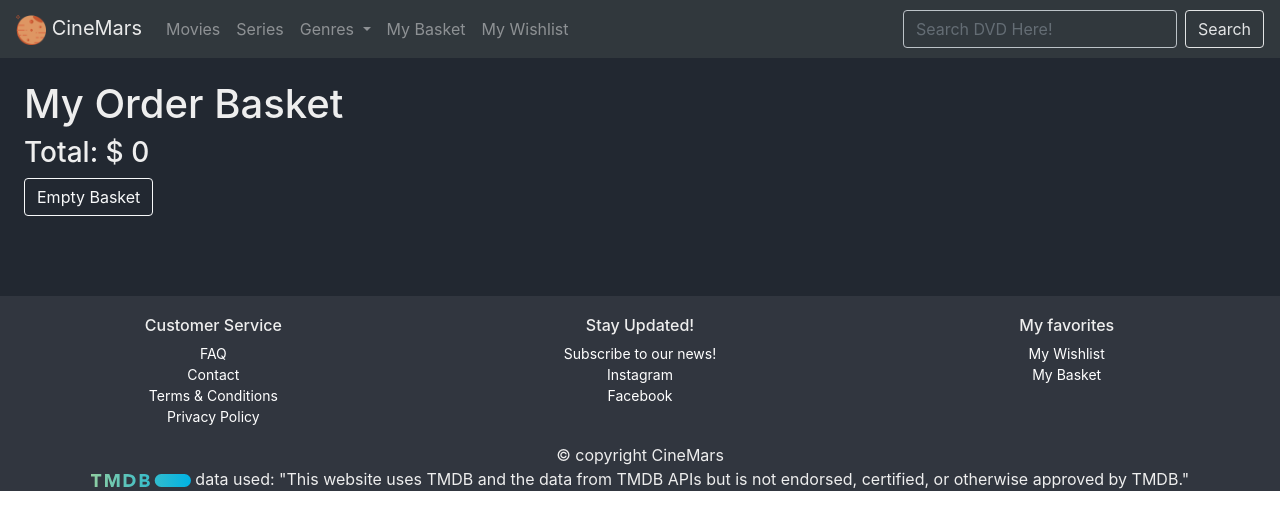
After one commit to alexYooDev/e-commerce, a Flask app: page /order in a window 1280 px wide. The commit adds this page. Shown: the top 530 px of the page. Run offline with Flask 3, Linux system fonts and the light colour scheme; data comes from the database, SQL or seed files in the repository; both versions use the stored data as it was after the commit; some libraries are stand-ins or nearby versions.

Commit message:
implement add, delete, empty order

```diff
--- a/cinemarsapp/static/style/style.css
+++ b/cinemarsapp/static/style/style.css
@@ -135,6 +135,10 @@ html, body {
   color: white;
 }
 
+.order-image {
+  height: 20vh;
+}
+
 
 footer {
   padding-top: 20px;
--- a/cinemarsapp/templates/base.html
+++ b/cinemarsapp/templates/base.html
@@ -42,7 +42,7 @@
           </div>
           </li>
           <li class="nav-item">
-              <a class="nav-link" href="#">My Basket</a>
+              <a class="nav-link" href={{url_for('main.add_order')}}>My Basket</a>
           </li>
           <li class="nav-item">
               <a class="nav-link" href="#">My Wishlist</a>
@@ -111,9 +111,10 @@
       <img width="100" src={{url_for('static', filename='img/reference.svg')}} alt="data-reference"> data used:
       <span>"This website uses TMDB and the data from TMDB APIs but is not endorsed, certified, or otherwise approved by TMDB."</span>
     </section>
+    <script src="https://cdn.jsdelivr.net/npm/jquery@3.5.1/dist/jquery.slim.min.js" integrity="sha384-DfXdz2htPH0lsSSs5nCTpuj/zy4C+OGpamoFVy38MVBnE+IbbVYUew+OrCXaRkfj" crossorigin="anonymous"></script>
   </footer>
-  <script src="https://cdn.jsdelivr.net/npm/jquery@3.5.1/dist/jquery.slim.min.js" integrity="sha384-DfXdz2htPH0lsSSs5nCTpuj/zy4C+OGpamoFVy38MVBnE+IbbVYUew+OrCXaRkfj" crossorigin="anonymous"></script>
   <script src="https://cdn.jsdelivr.net/npm/bootstrap@4.6.2/dist/js/bootstrap.bundle.min.js" integrity="sha384-Fy6S3B9q64WdZWQUiU+q4/2Lc9npb8tCaSX9FK7E8HnRr0Jz8D6OP9dO5Vg3Q9ct" crossorigin="anonymous"></script>
   <!-- <script src="https://cdn.jsdelivr.net/npm/bootstrap@5.3.3/dist/js/bootstrap.bundle.min.js" integrity="sha384-YvpcrYf0tY3lHB60NNkmXc5s9fDVZLESaAA55NDzOxhy9GkcIdslK1eN7N6jIeHz" crossorigin="anonymous"></script> -->
+  {% block foot %} {% endblock %}
 </body>
 </html>
--- /dev/null
+++ b/cinemarsapp/templates/basket.html
@@ -0,0 +1,34 @@
+{% extends 'base.html' %}
+
+{% block main %}
+<section class="page-section-layout">
+  <article class="mx-4 my-4">
+      <h1 >My Order Basket</h1>
+        <div class="d-flex justify-content-center flex-column">
+          {% for dvd in order.dvds%}
+          <div class="jumbotron bg-dark py-4">
+              <div class="d-flex">
+                <image class="order-image mx-4" src="https://image.tmdb.org/t/p/original{{ dvd.poster_image }}">
+                <div class='d-flex flex-column mx-4'>
+                  <h3 class="display-12 mb-4">{{ dvd.title }}</h3>
+                  <hr class="my-2">
+                  <div>
+                    <p><span class="badge badge-light">Price: </span> $ {{ "%.2f" % dvd.price }} </p>
+                    <p><span class="badge badge-light">Stock: </span> {% if dvd.inStock %} In Stock! {% endif %}</p>
+                  </div>
+                  <form action={{url_for('main.remove_orderitem')}} class="align-middle">
+                    <input type="hidden" id="id" name="id" value="{{dvd.id}}">
+                    <button type="submit" href="{{url_for('main.remove_orderitem')}}" class="btn btn-outline-light">Remove</button>
+                  </form>
+                </div>
+              </div>
+            </div>
+          {% endfor %}
+        </div>
+      <h3>Total: $ {{ total_price }}</h3>
+      <div>
+        <a class="btn btn-outline-light" href={{url_for('main.empty_order')}}>Empty Basket</a>
+      </div>
+  </article>
+</section>
+{% endblock %}
--- a/cinemarsapp/views.py
+++ b/cinemarsapp/views.py
@@ -1,7 +1,9 @@
-from flask import Blueprint, render_template
-from .models import DVD,Genre,Actor, dvd_genre_association, dvd_actor_association
+from flask import Blueprint, render_template, request, session, redirect, url_for, abort
+from .models import DVD,Genre, Order, dvd_genre_association
 from . import db
 import traceback
+from random import randint
+from datetime import datetime
 
 bp = Blueprint('main', __name__)
 
@@ -510,10 +512,85 @@ def index():
 
   return render_template('index.html', drama_dvd = drama_dvd, thriller_dvd=thriller_dvd, family_dvd=family_dvd)
 
-@bp.route('/detail/<int:dvd_id>')
+@bp.route('/detail/<int:dvd_id>', methods=['GET','POST'])
 def detail(dvd_id):
   dvd_detail = db.session.query(DVD).filter(DVD.id == dvd_id).one()
   return render_template('detail.html', dvd = dvd_detail)
+
+@bp.route('/order', methods=['GET', 'POST'])
+def add_order():
+    dvd_id = request.values.get('dvd_id')
+    print(f"dvd: {dvd_id}")
+
+    if 'order_id' in session.keys():
+        order = db.session.scalar(db.select(Order).where(Order.id == session['order_id']))
+    else:
+        order = None
+
+    if order is None:
+        order = Order(status='added', firstname='', lastname='', email=str(randint(0,9999)), phone=str(randint(0,9999)), total_cost=0.00, date=datetime.now())
+        try:
+            db.session.add(order)
+            db.session.commit()
+            session['order_id'] = order.id
+        except:
+            traceback.print_exc()
+            print("Order addition failed")
+            order = None
+    total_price = 0
+    if order is not None:
+        for dvd in order.dvds:
+            total_price += dvd.price
+
+    if dvd_id is not None and order is not None:
+        dvd = db.session.scalar(db.select(DVD).where(DVD.id == dvd_id))
+        try:
+            order.dvds.append(dvd)
+            for dvd in order.dvds:
+                total_price += dvd.price
+            order.total_cost = total_price
+            db.session.commit()
+        except:
+            traceback.print_exc()
+            return "Failed"
+        return redirect(url_for('main.add_order'))
+    # order = db.session.query(DVD).filter(DVD.id == dvd_id).one()
+    return render_template('basket.html', order=order, total_price = total_price)
+
+@bp.route('/remove-orderitem', methods=['GET','POST'])
+def remove_orderitem():
+    id = request.values.get('id')
+    print(f"Id for dvd to remove is: {id}")
+
+    if 'order_id' in session:
+        order = db.session.scalar(db.select(Order).where(Order.id == session['order_id']))
+        if not order:
+            print('Nothing to delete')
+
+        dvd_to_remove = db.session.scalar(db.select(DVD).where(DVD.id == id))
+        print(f"Removing {dvd_to_remove.title}")
+
+        try:
+            order.dvds.remove(dvd_to_remove)
+            db.session.commit()
+        except:
+            print("error occured while removing order item")
+            abort(500)
+    return redirect(url_for('main.add_order'))
+
+@bp.route('/empty-order')
+def empty_order():
+    if 'order_id' in session.keys():
+        order = db.session.scalar(db.session(Order).where(Order.id == 'order_id'))
+        for dvd in order.dvds:
+            order.dvds.remove(dvd)
+        session.pop('order_id')
+        db.session.commit()
+        print("emptied basket")
+    else:
+        print("No order to empty out!")
+        return redirect(url_for('main.index'))
+    return redirect(url_for('main.add_order'))
 
 @bp.route('/movies_all')
 def get_movies_all():
@@ -525,7 +602,11 @@ def get_series_all():
   dvd = DVD.query.filter(DVD.category=='series').order_by(DVD.title).all()
   return render_template('dvd_all.html', dvd=dvd)
 
-@bp.route('/search/genres/', methods=['POST','GET'])
+@bp.route('/search/genres/')
 def get_by_genres(genre_id):
   dvd = DVD.query.filter(DVD.genres.has(id=genre_id))
   return render_template('dvd_all.html', dvd=dvd)
+
+@bp.route('/order')
+def get_order(dvd_id):
+    return render_template('/')
```
Also changed, not shown: basket.html (added, +9 -0 lines), cinemarsapp/__init__.py (+9 -1 lines), cinemarsapp/templates/detail.html (+19 -5 lines), cinemarsapp/templates/error.html (added, +8 -0 lines), cinemarsapp/forms.py (line endings or trailing spaces), instance/cinemars.sqlite.
